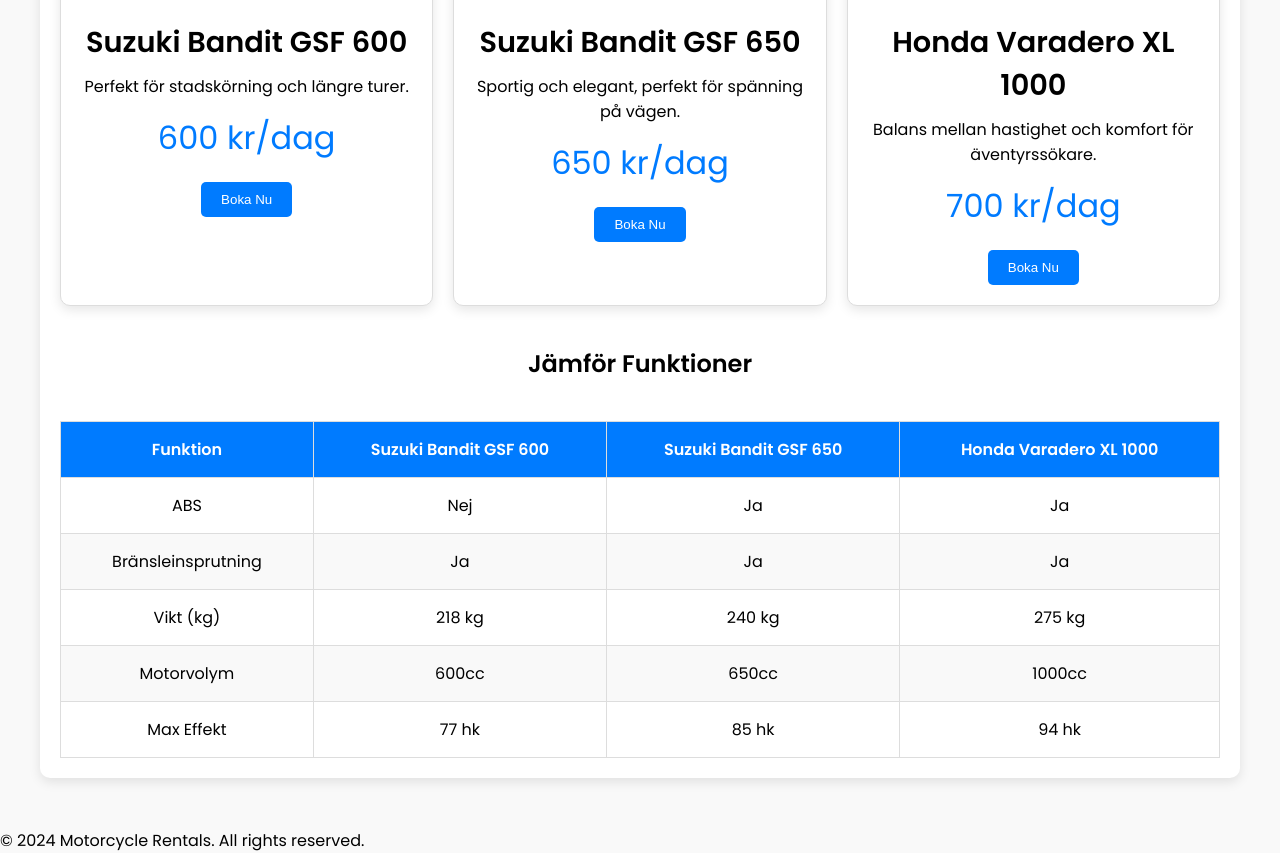
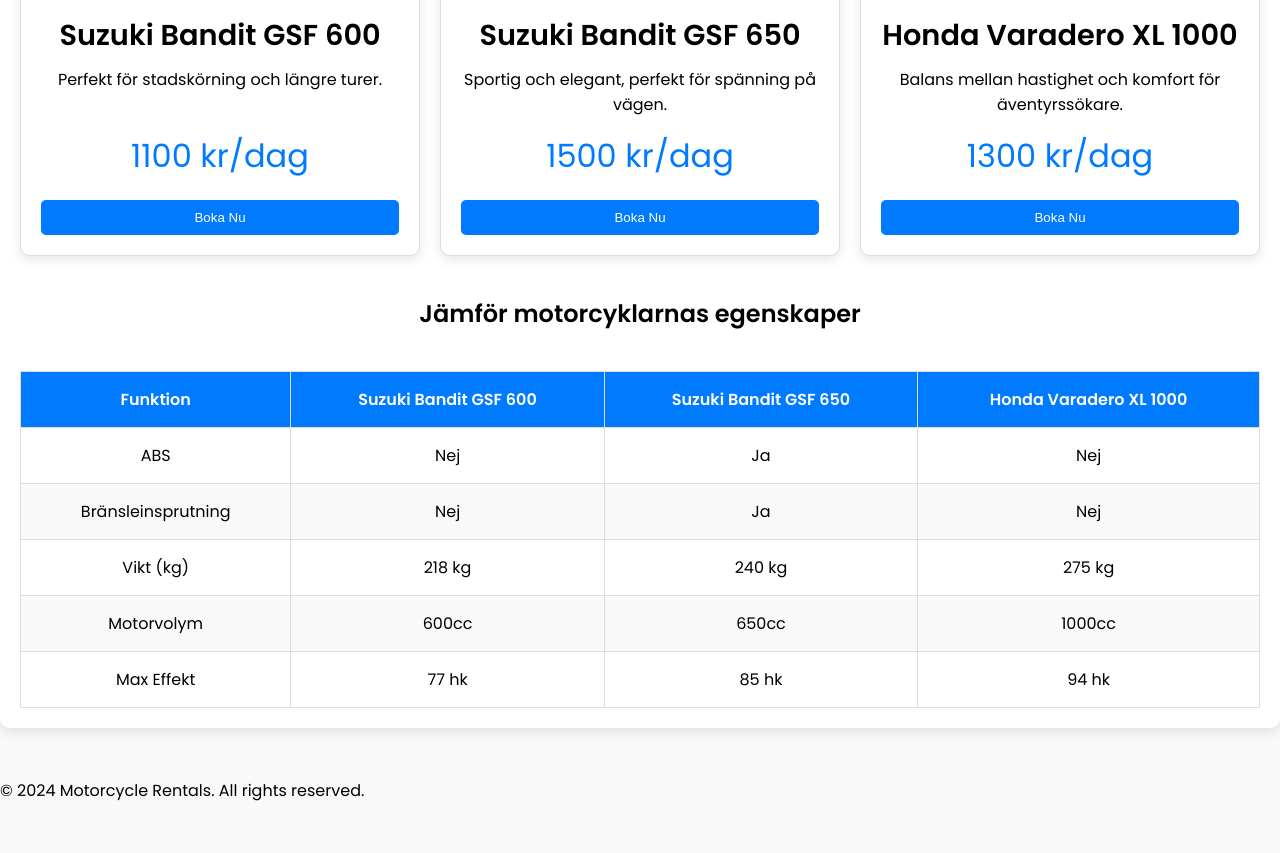
Before and after one commit to BennyTruong/HyraMC, a Django app: page /price/ in a window 1280 px wide. Shown: the part 451-1304 px from the top of the page. After the commit the page ends 1252 px from the top, so only its background shows below. Run offline with Django 5.2, Linux system fonts and the light colour scheme; some libraries are stand-ins or nearby versions.

Commit message:
Added Price page and also Contact page with functionality to send messages as email (still only dev evnironment)

```diff
--- a/booking/templates/bookings/contact.html
+++ b/booking/templates/bookings/contact.html
@@ -120,7 +120,9 @@
         <!-- Right Column: Form -->
         <div class="contact-form">
             <h1>Kontakta Oss</h1>
-            <form action="/submit-contact" method="POST">
+            <form method="POST" action="{% url 'contact_submit' %}">
+                {% csrf_token %}
+                {{ form.as_p }}
                 <!-- Name (Mandatory) -->
                 <label for="name" class="required">Namn</label>
                 <input type="text" id="name" name="name" placeholder="Ditt namn" required>
--- a/booking/templates/bookings/price.html
+++ b/booking/templates/bookings/price.html
@@ -19,7 +19,7 @@
         }
 
         .pricing-section {
-            max-width: 1200px;
+            max-width: 1300px;
             margin: 50px auto;
             padding: 20px;
             background-color: white;
@@ -42,6 +42,11 @@
             text-align: center;
             box-shadow: 0 4px 12px rgba(0, 0, 0, 0.1);
             transition: transform 0.3s ease;
+
+            /* Flexbox setup to push text to the bottom */
+            display: flex;
+            flex-direction: column;
+            justify-content: space-between;  /* Ensure space between image and text */
         }
 
         .pricing-card:hover {
@@ -70,6 +75,7 @@
             font-size: 2rem;
             color: #007bff;
             margin-bottom: 20px;
+            margin-top: auto;  /* Push the price and button to the bottom */
         }
 
         .pricing-card button {
@@ -123,7 +129,7 @@
 <body>
 
     <section class="pricing-section">
-        <h1>Priser för Hyr Motorcyklar</h1>
+        <h1>Priser för att hyra Motorcyklar</h1>
 
         <!-- Pricing Grid -->
         <div class="pricing-grid">
@@ -132,7 +138,7 @@
                 <img src="https://www.motorcyclespecs.co.za/Gallery%20%20A/Suzuki%20GSF%20600S%20Bandit%2000%20%201.jpg" alt="Suzuki Bandit GSF 600">
                 <h3>Suzuki Bandit GSF 600</h3>
                 <p>Perfekt för stadskörning och längre turer.</p>
-                <div class="price">600 kr/dag</div>
+                <div class="price">1100 kr/dag</div>
                 <button>Boka Nu</button>
             </div>
 
@@ -141,7 +147,7 @@
                 <img src="https://images5.1000ps.net/images_bikekat/2017/3-SUZUKI/1767-Bandit_650S_ABS/1.jpg?format=webp&quality=80&width=380&height=250&bgcolor=rgba_39_42_44_0&mode=pad" alt="Suzuki Bandit GSF 650">
                 <h3>Suzuki Bandit GSF 650</h3>
                 <p>Sportig och elegant, perfekt för spänning på vägen.</p>
-                <div class="price">650 kr/dag</div>
+                <div class="price">1500 kr/dag</div>
                 <button>Boka Nu</button>
             </div>
 
@@ -150,13 +156,13 @@
                 <img src="https://fooqs.com/environment/cache/images/0_0_productGfx_36970/Honda-XL-1000-V-Varadero-2007-2009-red-R319-fooqs-motorcycle-decals-aufkleber-oem-autocollants-adesivi-naklejki-nalepky-adhesivos-nalepky.jpg" alt="Honda Varadero XL 1000">
                 <h3>Honda Varadero XL 1000</h3>
                 <p>Balans mellan hastighet och komfort för äventyrssökare.</p>
-                <div class="price">700 kr/dag</div>
+                <div class="price">1300 kr/dag</div>
                 <button>Boka Nu</button>
             </div>
         </div>
 
         <!-- Comparison Table -->
-        <h2>Jämför Funktioner</h2>
+        <h2>Jämför motorcyklarnas egenskaper</h2>
         <table class="comparison-table">
             <thead>
                 <tr>
@@ -171,13 +177,13 @@
                     <td>ABS</td>
                     <td>Nej</td>
                     <td>Ja</td>
-                    <td>Ja</td>
+                    <td>Nej</td>
                 </tr>
                 <tr>
                     <td>Bränsleinsprutning</td>
+                    <td>Nej</td>
                     <td>Ja</td>
-                    <td>Ja</td>
-                    <td>Ja</td>
+                    <td>Nej</td>
                 </tr>
                 <tr>
                     <td>Vikt (kg)</td>
--- a/booking/urls.py
+++ b/booking/urls.py
@@ -8,5 +8,7 @@ urlpatterns = [
     path('list/', views.booking_list, name='booking_list'),
     path('price/', views.price, name='price'),
     path('contact/', views.contact, name='contact'),
+    path('contact_submit/', views.contact_submit, name='contact_submit'),
+    path('contact_success/', views.contact_success_view, name='contact_success'),
     path("", views.home, name="home"),
 ]
--- a/booking/views.py
+++ b/booking/views.py
@@ -3,6 +3,9 @@ from django.http import HttpResponse
 from .forms import BookingForm
 from .models import Booking
 from datetime import datetime, time, timedelta, date
+from .forms import ContactForm
+from .models import ContactMessage
+from django.core.mail import send_mail
 
 def home(request):
     return render(request, 'bookings/home.html')
@@ -53,3 +56,27 @@ def create_booking(request):
         'pickup_timeslots': pickup_timeslots,
         'dropoff_timeslots': dropoff_timeslots
     })
+
+
+def contact_submit(request):
+    if request.method == 'POST':
+        form = ContactForm(request.POST)
+        if form.is_valid():
+            form.save()  # Save the message to the database
+
+            # Send an email notification
+            send_mail(
+                subject=f"New Contact Form Submission from {form.cleaned_data['name']}",
+                message=f"Message: {form.cleaned_data['message']}\nPhone: {form.cleaned_data['phone']}\nEmail: {form.cleaned_data['email']}",
+                from_email=form.cleaned_data['email'],
+                recipient_list=['benny@hotmail.se'],
+            )
+
+            return redirect('contact_success')  # Redirect to a success page or message
+    else:
+        form = ContactForm()
+
+    return render(request, 'bookings/contact.html', {'form': form})
+
+def contact_success_view(request):
+    return render(request, 'bookings/contact_success.html')
```
Also changed, not shown: booking/forms.py (+13 -0 lines), booking/models.py (+10 -0 lines), booking/templates/bookings/contact_success.html (added, +16 -0 lines), hyramc/settings.py (+9 -0 lines), booking/migrations/0009_contactmessage.py (added), db.sqlite3.
